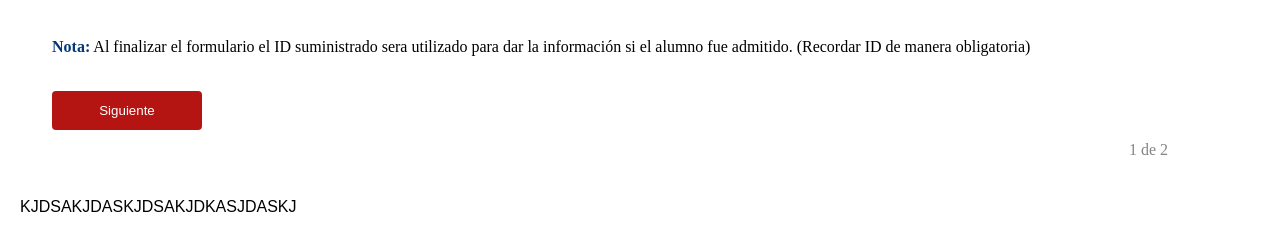
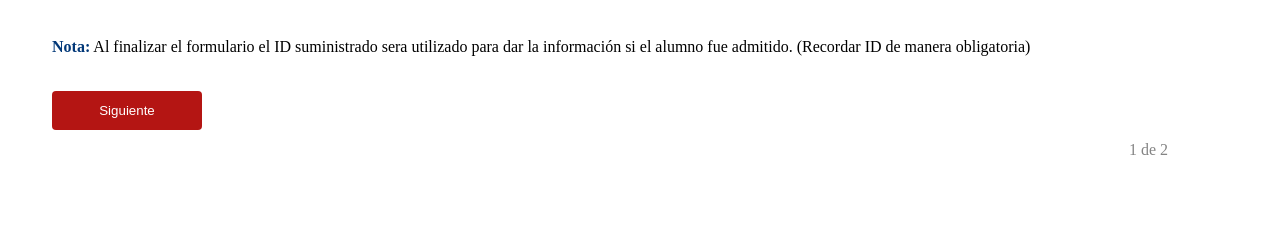
Before and after one commit to fulviomoya/condor_project, a PHP site: page /Dashboard_index/ in a window 1280 px wide. Shown: the part 711-951 px from the top of the page. After the commit the page ends 866 px from the top, so only its background shows below. Run offline with PHP 8.4, Linux system fonts and the light colour scheme; some web fonts are replaced.

Commit message:
BORRAR: commit de prueba

```diff
--- a/index.php
+++ b/index.php
@@ -151,5 +151,3 @@
 </body>
 
 </html>
-
-KJDSAKJDASKJDSAKJDKASJDASKJ
```
